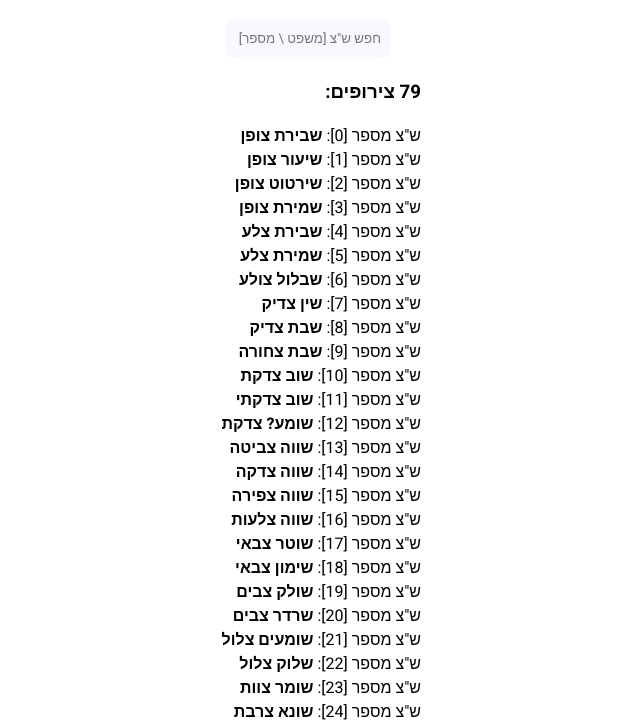
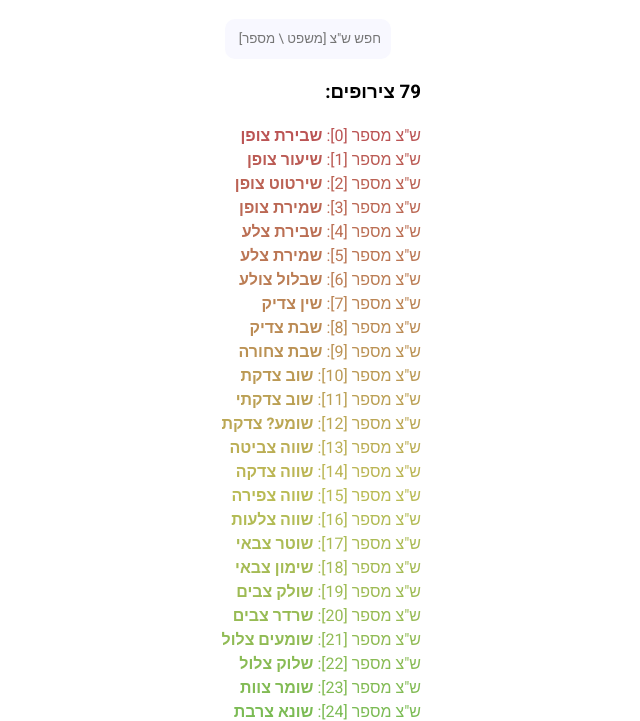
Before and after one commit to Nimrodifla/shatz, a plain HTML site: page index.html in a window 1280 px wide. Shown: the part 71-792 px from the top of the page, without its empty margins (332-972 px from the left). Drawn offline with Linux system fonts and the light colour scheme.

Commit message:
colors by number added

```diff
--- a/index.html
+++ b/index.html
@@ -24,6 +24,17 @@
     function parse_db()
     {
         local_db  = {0: 'שבירת צופן', 1: 'שיעור צופן', 2: 'שירטוט צופן', 3: 'שמירת צופן', 4: 'שבירת צלע', 5: 'שמירת צלע', 6: 'שבלול צולע', 7: 'שין צדיק', 8: 'שבת צדיק', 9: 'שבת צחורה', 10: 'שוב צדקת', 11: 'שוב צדקתי', 12: 'שומע? צדקת', 13: 'שווה צביטה', 14: 'שווה צדקה', 15: 'שווה צפירה', 16: 'שווה צלעות', 17: 'שוטר צבאי', 18: 'שימון צבאי', 19: 'שולק צבים', 20: 'שרדר צבים', 21: 'שומעים צלול', 22: 'שלוק צלול', 23: 'שומר צוות', 24: 'שונא צרבת', 25: 'שופט צדיקים', 26: 'שינת צדיקים', 27: 'שחרור צואה', 28: 'שחרור צוויץ', 29: 'שחרור צלע', 30: 'שחרור צרור', 31: 'שי צהוב', 32: 'שלט צהוב', 33: 'שיבוש צעדים', 34: 'שיואו ציצי', 35: 'שלחי ציצי', 36: 'שמנת. ציצי?', 37: 'ששש... ציצי', 38: 'שתקי! ציצי?', 39: 'שיחה צפופה', 40: 'שייק צנוברים', 41: 'שיכור צרוד', 42: 'שילוב צבעים', 43: 'שינה צהלית', 44: 'שמחה צהלית', 45: 'שינוי צריך', 46: 'שירה צורמת', 47: 'שריקה צורמת', 48: 'שירה ציבורית', 49: 'שירת ציפורים', 50: 'שלאקה ציוותית', 51: 'שליחה צדיקה', 52: 'שליפת ציציות', 53: 'שליקה צמודה', 54: 'שמירה צמודה', 55: 'שליקת ציץ', 56: 'שלפי ציץ', 57: 'שלשול צווחני', 58: 'שמנה צינורית', 59: 'שמעתי צעקות', 60: 'שניצל צמיגי', 61: 'שפיכה צהובה', 62: 'שפשוף צנוע', 63: 'שתקן צנוע', 64: "שתקי צ'וצ'ה", 65: "שקט צ'וצ'ה", 66: 'שקט צוציק', 67: 'שקרן צבוע', 68: 'שרברב צמא', 69: 'שרוך צבעוני', 70: 'שרירי צוואר', 71: 'שרירן ציפלון', 72: 'שרמוטה צדיקה', 73: 'שרמוטה צודקת', 74: 'שרמוטה צוותית', 75: 'שרמוטה ציבורית', 76: 'שרמוטה צמודה', 77: 'שתיקת צרצרים', 78: 'שתית ציאניד?'};
+    }
+
+    // get color to a mathing number
+    function get_color_by_number(max_number, number)
+    {
+        let margin = 40; // so the first & last won't have very simular color but very far numbers
+        // hsl color format
+        let hue = number / max_number * (360 - margin); // hue (0 - 360)
+        let sat = 43; // saturation (0 - 100)
+        let light = 53; // lightness (0 - 100)
+        return "hsl(" + hue + ", " + sat + "%, " + light + "%)"
     }
 
     // keyword can be eather the word or the number
@@ -56,18 +67,21 @@
             }
         }
 
+        let results_length = Object.keys(results_arr).length;
+        let total_length = Object.keys(local_db).length;
         cont_elem.innerHTML = '';
-        cont_elem.innerHTML +='<h3>' + Object.keys(results_arr).length + ' צירופים:' + '</h3>';
+        cont_elem.innerHTML +='<h3>' + results_length + ' צירופים:' + '</h3>';
         for (let i in results_arr)
         {
             let word = results_arr[i];
-            cont_elem.innerHTML += '<div class="word">' + 'ש"צ מספר' + ' [' + i + ']: <strong>' + word + '</strong></div>';
+            cont_elem.innerHTML += '<div class="word" style="color:' + get_color_by_number(total_length, parseInt(i)) + '">'
+                + 'ש"צ מספר' + ' [' + i + ']: <strong>' + word + '</strong></div>';
         }
     }
 
+    // call this to update results
     function search_box_change()
     {
-        console.log("a");
         let keyword = search_box_elem.value;
         search_results(keyword);
     }
```
